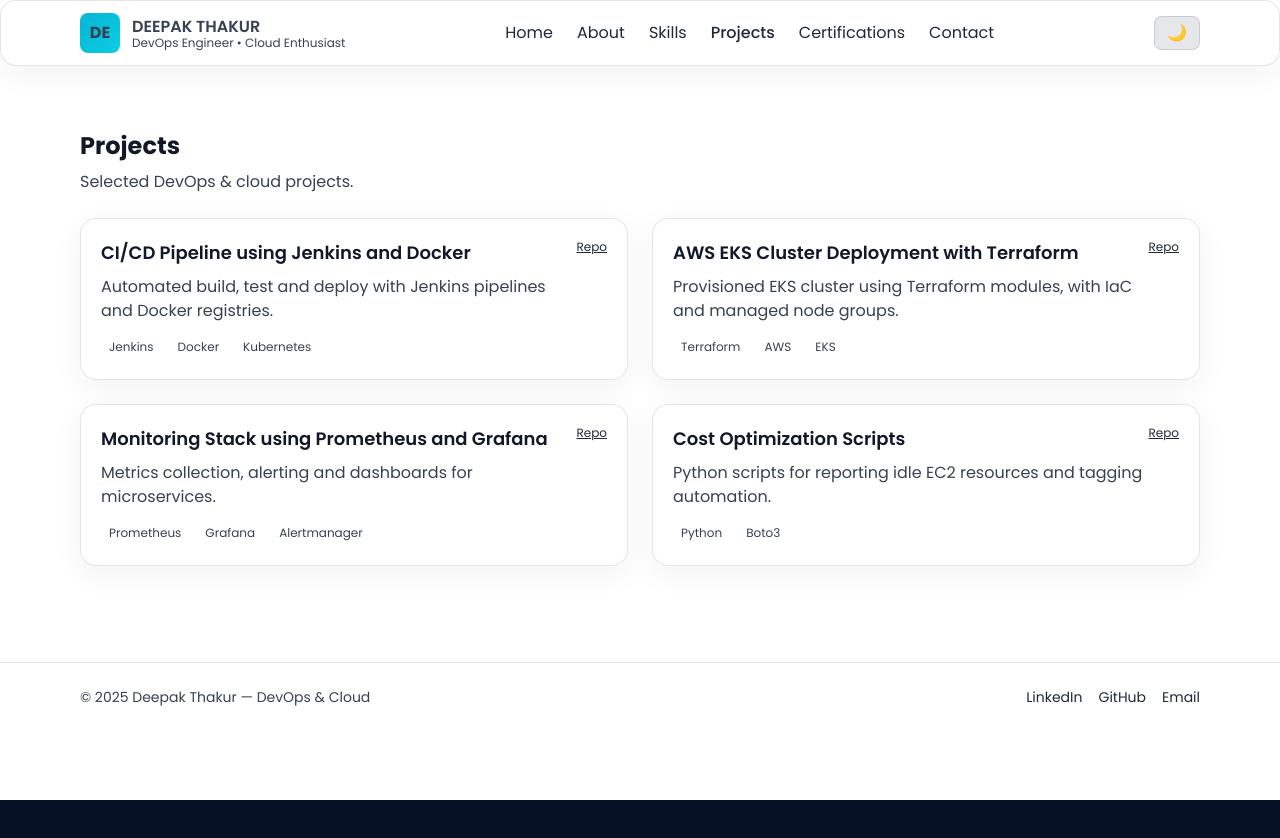
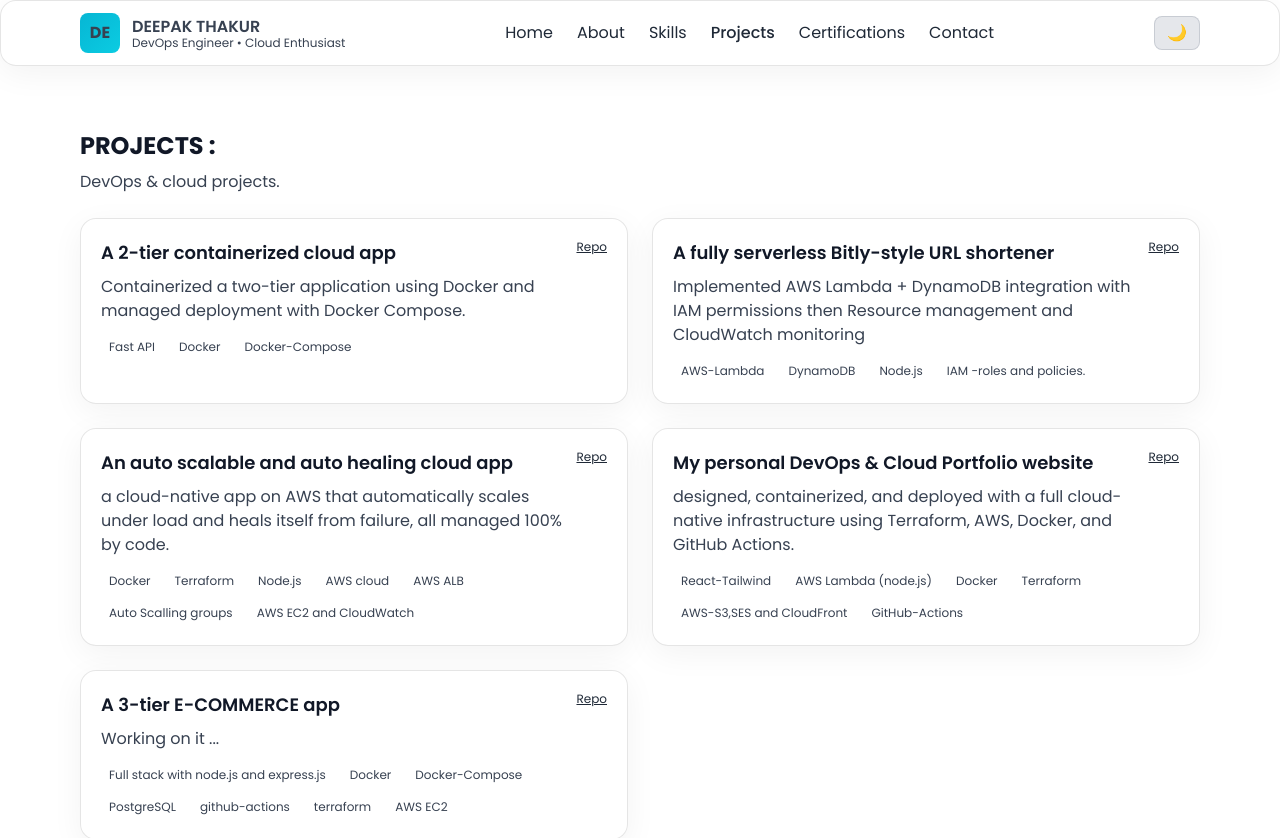
Before and after one commit to RajputDeepak69/Portfolio, a React (Vite) app: page /projects in a window 1280 px wide. Shown: the top 838 px of the page. Before the commit the page ends 800 px from the top, so only its background shows below. Built offline with nearby package versions, Linux system fonts and the light colour scheme.

Commit message:
updated my projects

```diff
--- a/src/pages/About.jsx
+++ b/src/pages/About.jsx
@@ -22,6 +22,7 @@ export default function About(){
             <li>Built CI/CD pipelines with GitHub Actions to automate releases.</li>
             <li>Implemented monitoring & alerting with CloudWatch.</li>
             <li>Containirized 2-tier cloud app and managed deployment with Docker-Compose</li>
+            <li>This web-site too (using the devops practices)</li>
             <li>Currently working on a 3-tier e-commerce web app ..</li>
           </ul>
 
--- a/src/pages/Contact.jsx
+++ b/src/pages/Contact.jsx
@@ -22,7 +22,7 @@ export default function Contact(){
         </div>
       </form>
 
-      <div className="mt-8 text-sm text-gray-400">Or reach me at <a href="mailto:you@example.com" className="text-primary">you@example.com</a></div>
+      <div className="mt-8 text-sm text-gray-400">Or reach me at <a href="feb29deepak@gmail.com" className="text-primary">you@example.com</a></div>
     </div>
   )
 }
--- a/src/pages/Projects.jsx
+++ b/src/pages/Projects.jsx
@@ -1,17 +1,18 @@
 import React from 'react'
 
 const data = [
-  {title: 'CI/CD Pipeline using Jenkins and Docker', desc: 'Automated build, test and deploy with Jenkins pipelines and Docker registries.', tech:['Jenkins','Docker','Kubernetes'], repo:'#'},
-  {title: 'AWS EKS Cluster Deployment with Terraform', desc: 'Provisioned EKS cluster using Terraform modules, with IaC and managed node groups.', tech:['Terraform','AWS','EKS'], repo:'#'},
-  {title: 'Monitoring Stack using Prometheus and Grafana', desc: 'Metrics collection, alerting and dashboards for microservices.', tech:['Prometheus','Grafana','Alertmanager'], repo:'#'},
-  {title: 'Cost Optimization Scripts', desc: 'Python scripts for reporting idle EC2 resources and tagging automation.', tech:['Python','Boto3'], repo:'#'},
+  {title: 'A 2-tier containerized cloud app', desc: ' Containerized a two-tier application using Docker and managed deployment with Docker Compose.', tech:['Fast API','Docker','Docker-Compose'], repo:'https://github.com/RajputDeepak69/PASSWORD-MANAGER'},
+  {title: 'A fully serverless Bitly-style URL shortener', desc: 'Implemented AWS Lambda + DynamoDB integration with IAM permissions then Resource management and CloudWatch monitoring', tech:['AWS-Lambda','DynamoDB','Node.js','IAM -roles and policies.'], repo:'https://github.com/RajputDeepak69/URL-SHORTENER'},
+  {title: 'An auto scalable and auto healing cloud app', desc: ' a cloud-native app on AWS that automatically scales under load and heals itself from failure, all managed 100% by code.', tech:['Docker','Terraform','Node.js','AWS cloud','AWS ALB', 'Auto Scalling groups','AWS EC2 and CloudWatch'], repo:'https://github.com/RajputDeepak69/CPU-APP'},
+  {title: 'My personal DevOps & Cloud Portfolio website', desc: 'designed, containerized, and deployed with a full cloud-native infrastructure using Terraform, AWS, Docker, and GitHub Actions.', tech:['React-Tailwind','AWS Lambda (node.js)','Docker','Terraform','AWS-S3,SES and CloudFront','GitHub-Actions'], repo:'https://github.com/RajputDeepak69/Portfolio'},
+  {title: 'A 3-tier E-COMMERCE app', desc: 'Working on it ...', tech:['Full stack with node.js and express.js','Docker','Docker-Compose','PostgreSQL','github-actions','terraform','AWS EC2'], repo:'https://github.com/RajputDeepak69/E-STORE'},
 ]
 
 export default function Projects(){
   return (
     <div className="max-w-6xl mx-auto px-4 py-16">
-      <h2 className="text-2xl font-bold">Projects</h2>
-      <p className="text-gray-400 mt-2">Selected DevOps & cloud projects.</p>
+      <h2 className="text-2xl font-bold">PROJECTS :</h2>
+      <p className="text-gray-400 mt-2">DevOps & cloud projects.</p>
 
       <div className="mt-6 grid md:grid-cols-2 gap-6">
         {data.map(p=>(
```
